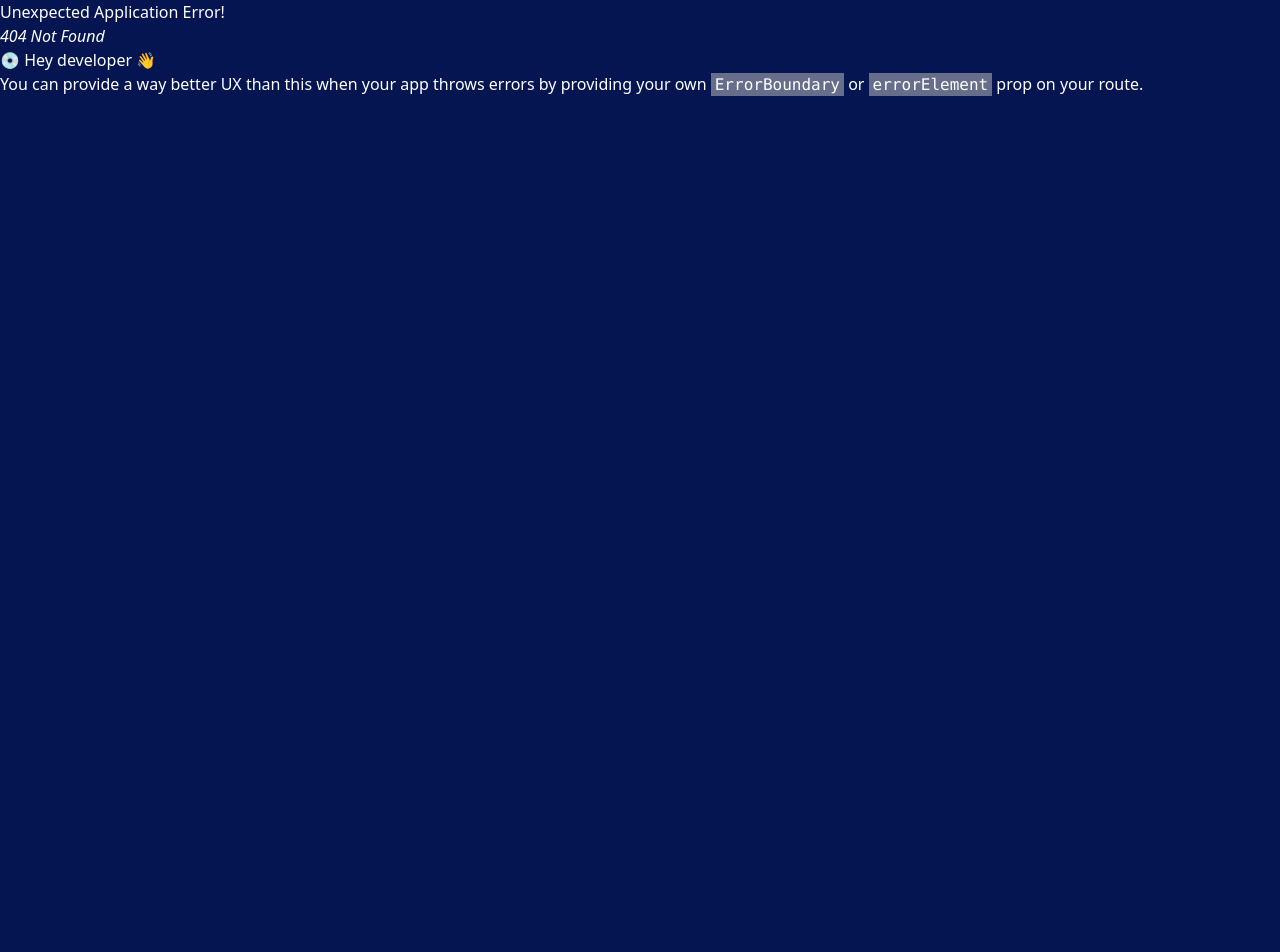
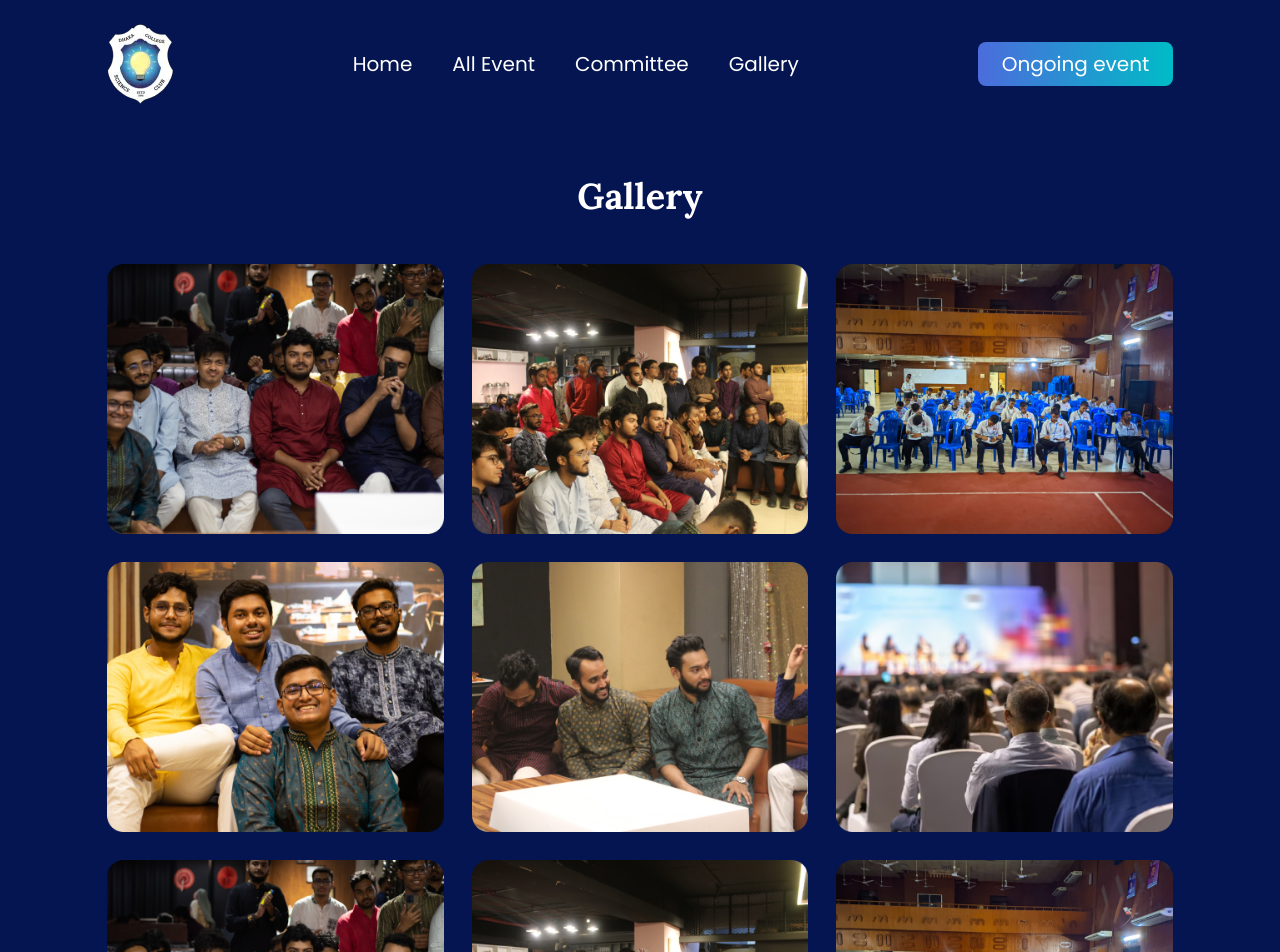
Before and after one commit to amirhamza24/science-club, a React (Vite) app: page /gallery in a window 1280 px wide. Before the commit this address had no page. Shown: the top 952 px of the page. Before the commit the page ends 800 px from the top, so only its background shows below. Built offline with nearby package versions, Linux system fonts and the light colour scheme.

Commit message:
gallery heading added

```diff
--- /dev/null
+++ b/src/components/Heading/Gallery/Gallery.jsx
@@ -0,0 +1,49 @@
+// import React from 'react';
+import gallery1 from '../../../assets/gallery/gallery1.png'
+import gallery2 from '../../../assets/gallery/gallery2.png'
+import gallery3 from '../../../assets/gallery/gallery3.png'
+import gallery4 from '../../../assets/gallery/gallery4.png'
+import gallery5 from '../../../assets/gallery/gallery5.png'
+import gallery6 from '../../../assets/gallery/gallery6.png'
+
+const Gallery = () => {
+    return (
+        <div className="pt-44 pb-20 w-10/12 mx-auto">
+            <div className='space-y-12'>
+                <h2 className='text-4xl title-font font-bold text-center'>Gallery</h2>
+
+                <div className='grid grid-cols-3 gap-7'>
+                    <img src={gallery1} alt="" />
+
+                    <img src={gallery2} alt="" />
+
+                    <img src={gallery3} alt="" />
+
+                    <img src={gallery4} alt="" />
+
+                    <img src={gallery5} alt="" />
+
+                    <img src={gallery6} alt="" />
+
+                    <img src={gallery1} alt="" />
+
+                    <img src={gallery2} alt="" />
+
+                    <img src={gallery3} alt="" />
+
+                    <img src={gallery4} alt="" />
+
+                    <img src={gallery5} alt="" />
+
+                    <img src={gallery6} alt="" />
+                </div>
+
+                <div className='text-center'>
+                    <button className='bg-gradient-to-r from-[#4C6CDC] to-[#00BBC7] text-white py-2 px-6 rounded-lg body-font'>Load More</button>
+                </div>
+            </div>
+        </div>
+    );
+};
+
+export default Gallery;
--- a/src/components/Shared/Header/Header.jsx
+++ b/src/components/Shared/Header/Header.jsx
@@ -39,7 +39,7 @@ const Header = () => {
                             <Link to="/">Home</Link>
                             <Link to="/event">All Event</Link>
                             <Link to="/">Committee</Link>
-                            <Link to="/">Gallery</Link>
+                            <Link to="/gallery">Gallery</Link>
                         </div>
 
                         <div>
--- a/src/main.jsx
+++ b/src/main.jsx
@@ -8,6 +8,7 @@ import {
 import Main from './components/Main/Main.jsx';
 import Home from './components/Layout/Home/Home.jsx';
 import AllEvent from './components/Heading/AllEvent/AllEvent.jsx';
+import Gallery from './components/Heading/Gallery/Gallery.jsx';
 
   const router = createBrowserRouter([
     {
@@ -21,6 +22,10 @@ import AllEvent from './components/Heading/AllEvent/AllEvent.jsx';
         {
             path: "/event",
             element: <AllEvent></AllEvent>
+        },
+        {
+            path: "/gallery",
+            element: <Gallery></Gallery>
         }
       ]
     },
```
